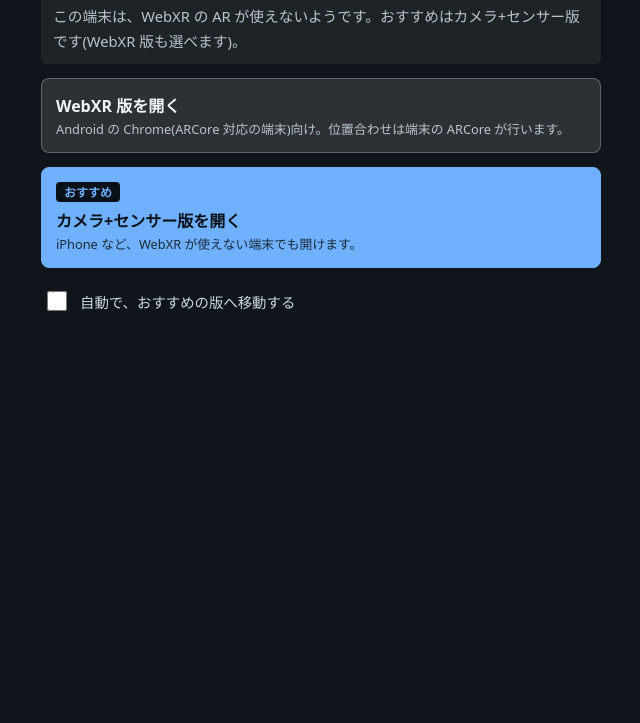
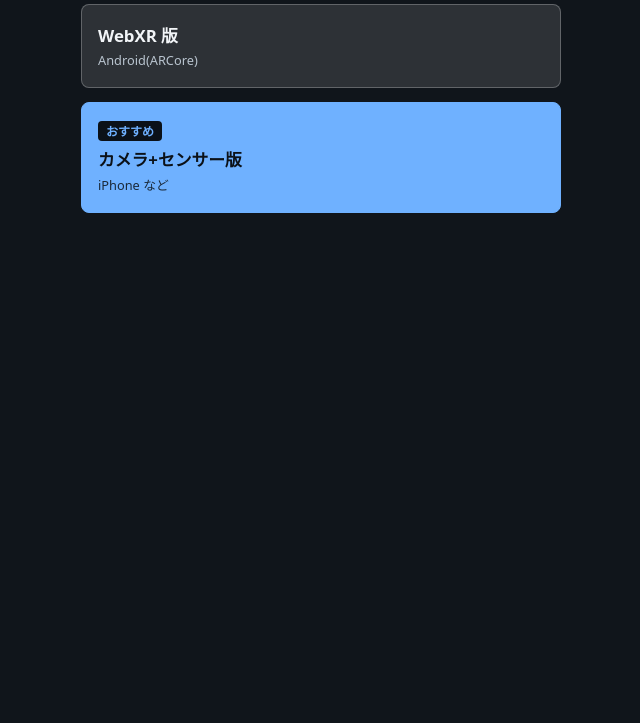
Before and after one commit to toaogawa/ar-sketch, a plain HTML site: page start.html in a window 1280 px wide. Shown: the part 77-800 px from the top of the page, without its empty margins (319-959 px from the left). Drawn offline with Linux system fonts and the light colour scheme.

Commit message:
start.html: 文字を減らして簡潔に
Co-Authored-By: Claude Sonnet 5.5 <noreply@anthropic.com>
Claude-Session: https://claude.ai/code/session_012H1UNZ5LRnQwKinC7dKgzM

```diff
--- a/start.html
+++ b/start.html
@@ -3,94 +3,49 @@
 <head>
 <meta charset="utf-8">
 <meta name="viewport" content="width=device-width, initial-scale=1, viewport-fit=cover">
-<title>AR スケッチ 入口</title>
-<!--
-  入口のページ。どちらの版で開くかを、自分で選べる。
-    ・端末を調べて、合うほうに「おすすめ」を付ける(WebXR の AR が使える = WebXR 版、使えない = カメラ+センサー版)
-    ・おすすめでないほうも、いつでも選べる
-    ・「自動でおすすめの版へ移動する」にチェックを入れると、次から、開いたときに自動で移動する(初期はオフ)
-  URL の末尾で、このページを通さずに指定もできる:
-    start.html?v=xr      → すぐ WebXR 版へ
-    start.html?v=sensor  → すぐカメラ+センサー版へ
--->
+<title>AR スケッチ</title>
+<!-- ?v=xr で WebXR 版へ、?v=sensor でカメラ+センサー版へ、すぐ移動 -->
 <style>
   html, body { margin: 0; background: #10151b; color: #f2f5f8;
     font-family: "Hiragino Kaku Gothic ProN", "Yu Gothic", "Noto Sans JP", system-ui, sans-serif; }
-  main { max-width: 560px; margin: 0 auto; padding: 28px 18px; display: flex; flex-direction: column; gap: 14px; }
-  h1 { font-size: 1.25rem; margin: 0; }
-  p { margin: 0; line-height: 1.7; color: #b9c4cf; font-size: 0.92rem; }
-  #status { padding: 10px 12px; border-radius: 6px; background: rgba(255,255,255,0.06); }
-  a.btn { display: flex; flex-direction: column; gap: 2px; padding: 14px; border-radius: 8px; text-decoration: none;
-    background: rgba(255,255,255,0.12); color: #f2f5f8; border: 1px solid rgba(255,255,255,0.25); font-weight: 700; }
+  main { max-width: 480px; margin: 0 auto; padding: 32px 18px; display: flex; flex-direction: column; gap: 14px; }
+  h1 { font-size: 1.25rem; margin: 0 0 6px; }
+  a.btn { display: flex; flex-direction: column; gap: 4px; padding: 18px 16px; border-radius: 8px; text-decoration: none;
+    background: rgba(255,255,255,0.12); color: #f2f5f8; border: 1px solid rgba(255,255,255,0.25);
+    font-weight: 700; font-size: 1.05rem; }
   a.btn small { font-weight: 400; color: #b9c4cf; font-size: 0.8rem; }
   a.btn .tag { align-self: flex-start; background: #0b1118; color: #6fb1ff; border-radius: 4px; padding: 1px 8px;
-    font-size: 0.75rem; font-weight: 700; margin-bottom: 4px; }
+    font-size: 0.75rem; margin-bottom: 2px; }
   a.btn.rec { background: #6fb1ff; color: #0b1118; border-color: #6fb1ff; }
   a.btn.rec small { color: #1b2a3a; }
-  label.auto { display: flex; align-items: center; gap: 10px; font-size: 0.9rem; color: #cfd8e1; padding: 6px 2px; }
-  label.auto input { width: 20px; height: 20px; }
   [hidden] { display: none !important; }
 </style>
 </head>
 <body>
 <main>
   <h1>AR スケッチ</h1>
-  <p id="status">お使いの端末を確認しています…</p>
-
   <a id="btnXr" class="btn" href="android/">
     <span class="tag" hidden>おすすめ</span>
-    WebXR 版を開く
-    <small>Android の Chrome(ARCore 対応の端末)向け。位置合わせは端末の ARCore が行います。</small>
+    WebXR 版
+    <small>Android(ARCore)</small>
   </a>
   <a id="btnSensor" class="btn" href="index.html">
     <span class="tag" hidden>おすすめ</span>
-    カメラ+センサー版を開く
-    <small>iPhone など、WebXR が使えない端末でも開けます。</small>
+    カメラ+センサー版
+    <small>iPhone など</small>
   </a>
-
-  <label class="auto"><input id="auto" type="checkbox">自動で、おすすめの版へ移動する</label>
-  <p id="autoNote" class="note" hidden></p>
 </main>
 <script>
 (async function () {
-  const $ = (id) => document.getElementById(id);
-  const AUTO_KEY = "arsketch_start_auto";
-
   const v = new URLSearchParams(location.search).get("v");
   if (v === "xr") { location.replace("android/"); return; }
   if (v === "sensor") { location.replace("index.html"); return; }
-
   let ok = false;
   try { ok = !!(window.isSecureContext && navigator.xr && await navigator.xr.isSessionSupported("immersive-ar")); }
   catch (e) { ok = false; }
-
-  const recBtn = ok ? $("btnXr") : $("btnSensor");
-  recBtn.classList.add("rec");
-  recBtn.querySelector(".tag").hidden = false;
-  const to = ok ? "android/" : "index.html";
-  $("status").textContent = ok
-    ? "この端末は、WebXR の AR が使えそうです。おすすめは WebXR 版です(カメラ+センサー版も選べます)。"
-    : "この端末は、WebXR の AR が使えないようです。おすすめはカメラ+センサー版です(WebXR 版も選べます)。";
-
-  const chk = $("auto");
-  let auto = false;
-  try { auto = localStorage.getItem(AUTO_KEY) === "1"; } catch (e) {}
-  chk.checked = auto;
-
-  let timer = null;
-  if (auto) {
-    $("autoNote").hidden = false;
-    $("autoNote").textContent = "1.5秒後に、おすすめの版へ移動します。止めるには、上のチェックを外してください。";
-    timer = setTimeout(function () { location.replace(to); }, 1500);
-  }
-  chk.addEventListener("change", function () {
-    clearTimeout(timer);
-    try { localStorage.setItem(AUTO_KEY, chk.checked ? "1" : "0"); } catch (e) {}
-    $("autoNote").hidden = false;
-    $("autoNote").textContent = chk.checked
-      ? "次にこのページを開いたときから、自動で移動します。"
-      : "自動で移動しないようにしました。";
-  });
+  const rec = document.getElementById(ok ? "btnXr" : "btnSensor");
+  rec.classList.add("rec");
+  rec.querySelector(".tag").hidden = false;
 })();
 </script>
 </body>
```
